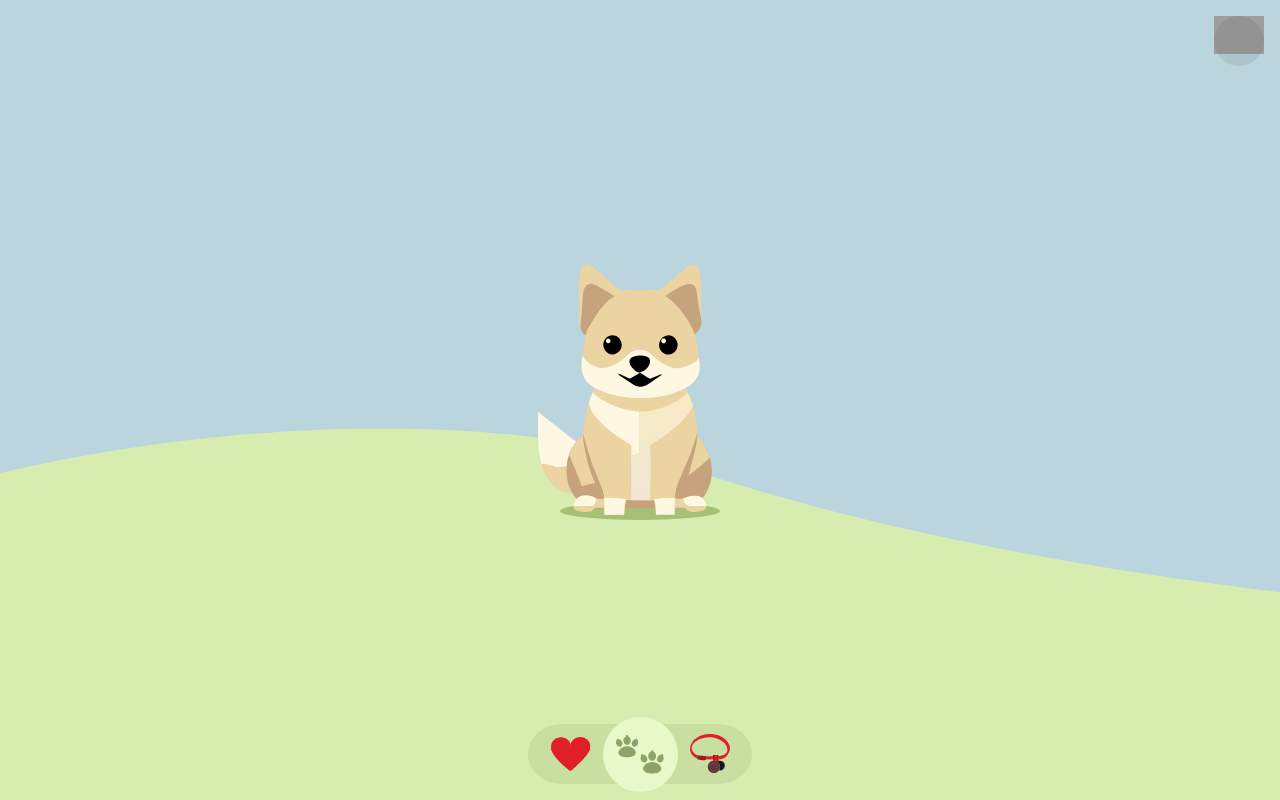
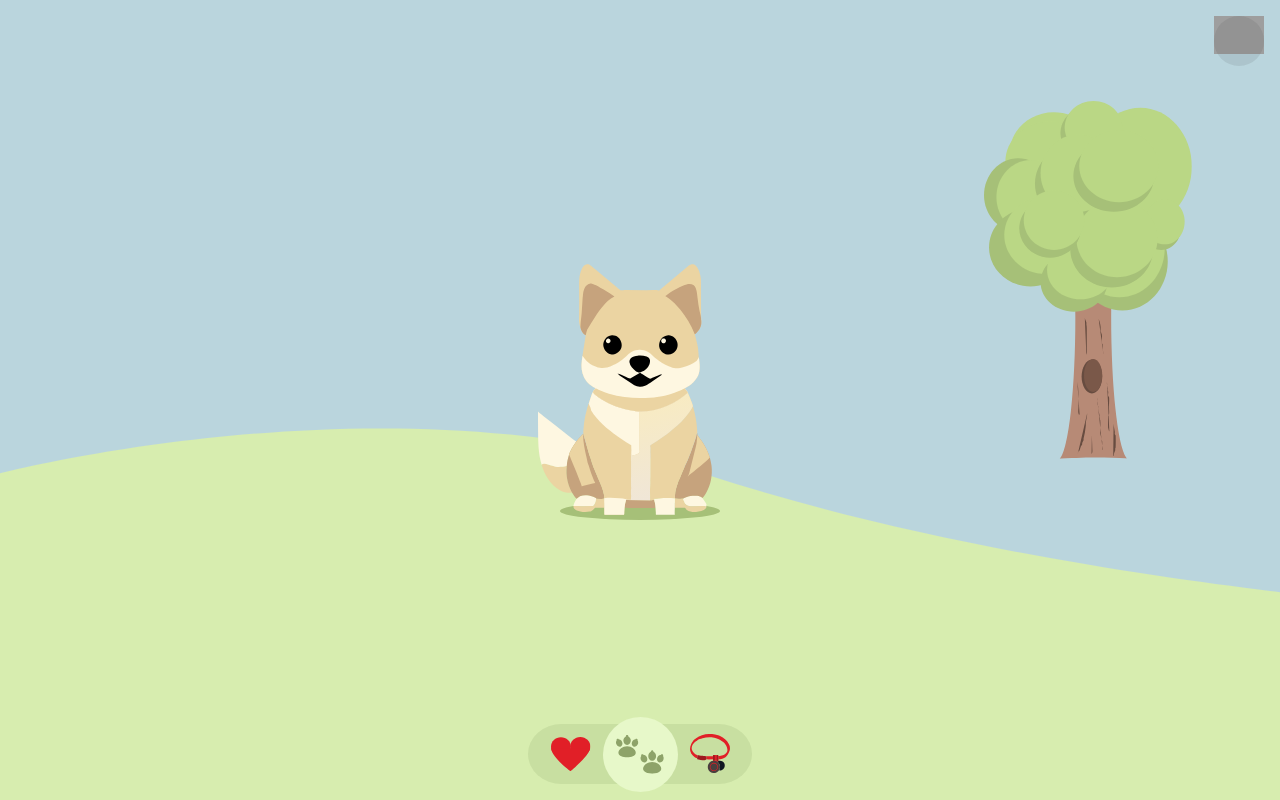
Before and after one commit to 21mdr1/dog-app, a React (Create React App) app: page /walk in a window 1280 px wide. Built offline with nearby package versions, Linux system fonts and the light colour scheme; grey boxes are pictures that could not be loaded; the HTML template or start-up script is replaced by a standard one.

Commit message:
Add background tree

```diff
--- a/src/components/BottomNav/BottomNav.scss
+++ b/src/components/BottomNav/BottomNav.scss
@@ -33,6 +33,7 @@
 
         &--walk {
             background-color: $green-white;
+            cursor: pointer;
         }
 
     }
--- a/src/components/WalkForm/WalkForm.scss
+++ b/src/components/WalkForm/WalkForm.scss
@@ -61,5 +61,6 @@
         font-size: 1.125rem;
         color: white;
         padding: 0.95rem 2.5rem;
+        cursor: pointer;
     }
 }
--- a/src/pages/Walk/Walk.js
+++ b/src/pages/Walk/Walk.js
@@ -3,34 +3,15 @@ import BottomNav from '../../components/BottomNav/BottomNav';
 import WalkingDog from '../../components/WalkingDog/WalkingDog';
 import TopNav from '../../components/TopNav/TopNav';
 import WalkForm from '../../components/WalkForm/WalkForm';
+import tree from '../../assets/static-images/tree-4.svg';
 import './Walk.scss';
 
 function Walk() {
     let [ displayForm, setDisplayForm ] = useState(false);
-    // let [ inputs, setInputs ] = useState({hours: '0', minutes: '2', seconds: '0'})
-    // let { hours, minutes, seconds } = inputs;
-
-    // function clickOut() {
-    //     setDisplayForm(false);
-    // }
-
-    // function dontClickOut(event) {
-    //     event.stopPropagation();
-    // }
-
-    // function submitHandler(event) {
-    //     event.preventDefault();
-    //     //other logic
-    //     setDisplayForm(false);
-    // }
-
-    // function handleInputChange(event) {
-    //     setInputs({...inputs, [event.target.name]: event.target.value})
-    // }
-
 
     return (
         <div className='page page--walk'>
+            <img src={tree} alt='tree' className="page__background-tree" />
             <TopNav />
             <WalkingDog />
             <BottomNav page='walk' clickHandler={() => {setDisplayForm(true)}} />
--- a/src/pages/Walk/Walk.scss
+++ b/src/pages/Walk/Walk.scss
@@ -8,5 +8,13 @@
         @include flex(center, center);
         flex-direction: column;
         padding: $mobile-spacing;
+        position: relative;
+    }
+
+    &__background-tree {
+        position: absolute;
+        transform: translate(-50%, -50%);
+        top: 35%;
+        left: 85%;
     }
 }
--- a/src/styles/partials/_global.scss
+++ b/src/styles/partials/_global.scss
@@ -5,6 +5,7 @@ body {
 
 .page {
     height: 100vh;
+    overflow: clip;
 }
 
 *, *::before, *::after {
```
Also changed, not shown: src/assets/static-images/tree-3.svg (added), src/assets/static-images/tree-4.svg (added).
